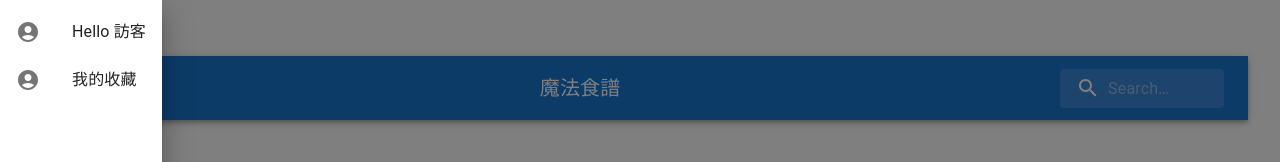
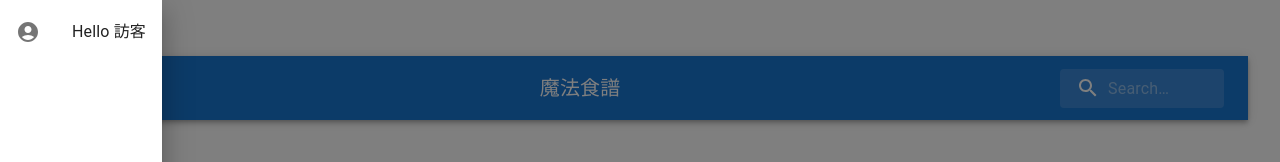
Before and after one commit to alberth527/recipe-website, a React (Vite) app: page / in a window 1280 px wide. Both pictures are taken after a click on the button "open drawer". Shown: the top 162 px of the page. Built offline with nearby package versions, Linux system fonts and the light colour scheme.

Commit message:
Update AppDrawer and Home components 己登入顯示登入id 未登入到LOGIN頁面

```diff
--- a/src/Components/AppDrawer.jsx
+++ b/src/Components/AppDrawer.jsx
@@ -74,7 +74,7 @@ export default function AppDrawer() {
     localStorage.removeItem('isLoggedIn');
      localStorage.removeItem('userId');
     // 登出后重定向到home页
-    navigate('/home'); //使用React Router进行页面跳转
+    navigate('/'); //使用React Router进行页面跳转
   };
 
   return (
@@ -114,10 +114,12 @@ export default function AppDrawer() {
             </ListItemIcon>
             <ListItemText primary={`Hello ${userId|| '訪客'}`} />
           </ListItem>
+           {userId&&(
           <ListItem button>
             <ListItemIcon><AccountCircleIcon /></ListItemIcon>
             <ListItemText primary="我的收藏" />
           </ListItem>
+        )}
 
         {userId&&(
           <ListItem button>
--- a/src/pages/Home.jsx
+++ b/src/pages/Home.jsx
@@ -12,7 +12,7 @@ const recipesData =  [
   { title: 'Salmon with Asparagus', description: 'Light and nutritious.' },
   // 根據需要添加更多食譜...
 ];
- const userId = localStorage.getItem('userId');
+
 
 
 function Home() {
```
